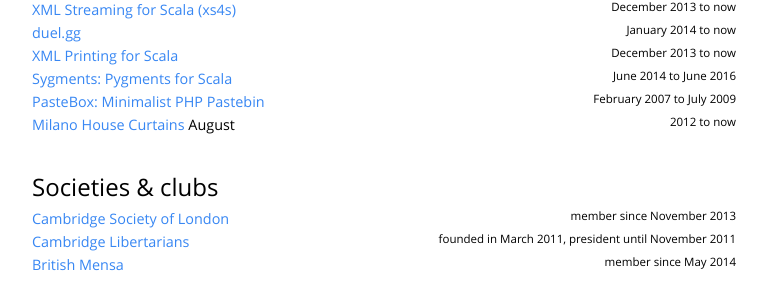
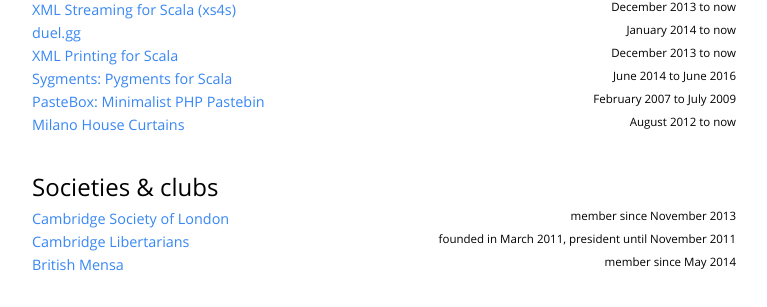
Before and after one commit to philicious/ScalaWilliam.com, a PHP site: page / in a window 1280 px wide. Shown: the part 1065-1372 px from the top of the page, without its empty margins (256-1023 px from the left). Run offline with PHP 8.4, Linux system fonts and the light colour scheme.

Commit message:
Update index.php

```diff
--- a/index.php
+++ b/index.php
@@ -134,8 +134,8 @@
                 <span class="time">February 2007 to July 2009</span>
                 </li>
 
-                <li><a href="http://www.milanohousecurtains.co.uk/" target="_blank">Milano House Curtains</a> August
-                <span class="time">2012 to now</span>
+                <li><a href="http://www.milanohousecurtains.co.uk/" target="_blank">Milano House Curtains</a>
+                <span class="time">August 2012 to now</span>
                 </li>
             </ul>
         </section>
```
